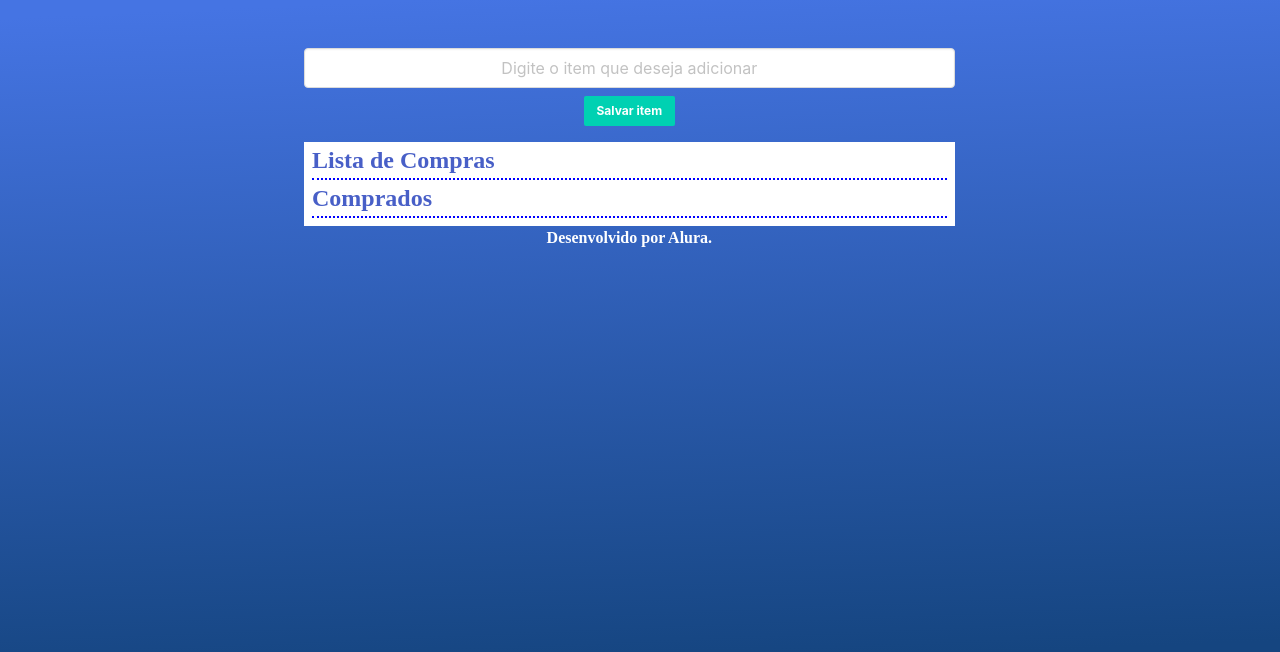
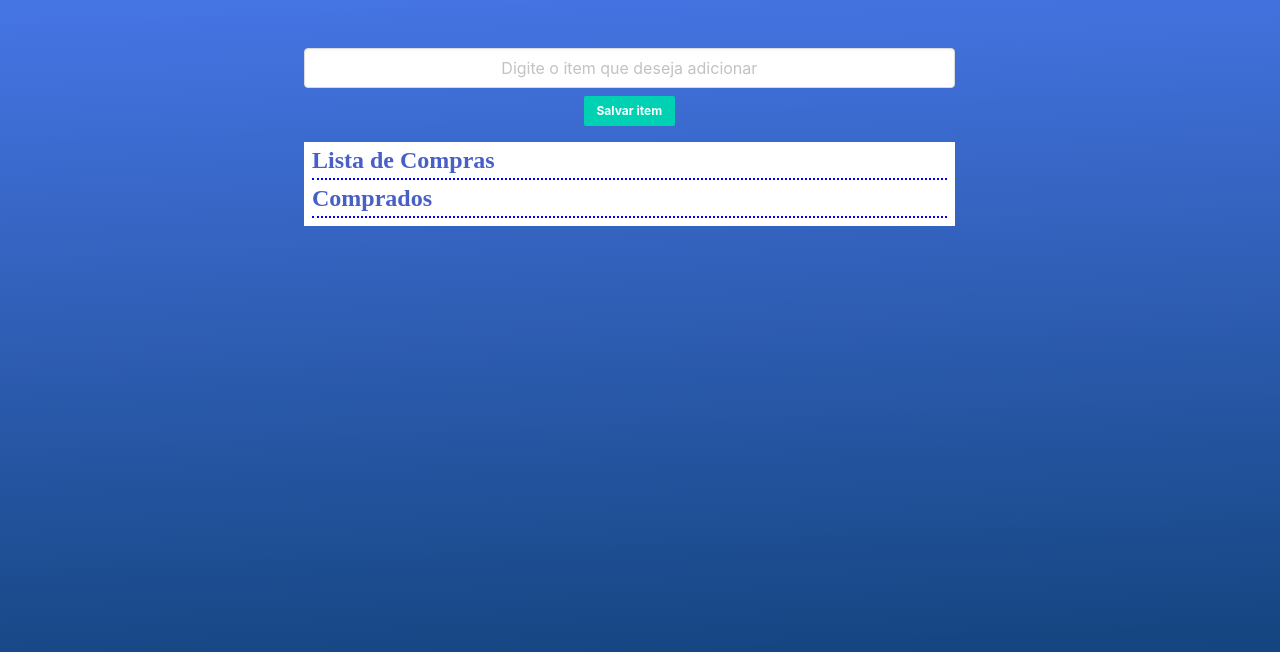
Before and after one commit to uryel-farias/Lista-de-Compras, a plain HTML site: page lista-de-compras-projeto-base/index.html in a window 1280 px wide. Drawn offline with nearby package versions, Linux system fonts and the light colour scheme; a web font is replaced by a local one.

Commit message:
alteração  no footer.

```diff
--- a/lista-de-compras-projeto-base/index.html
+++ b/lista-de-compras-projeto-base/index.html
@@ -38,7 +38,7 @@
             </section>
 
         </div>
-        <footer class="has-text-centered has-text-white has-text-weight-bold">Desenvolvido por Alura.</footer>
+        <footer class="has-text-centered has-text-white has-text-weight-bold"></footer>
     </main>
 
     <script src="./main.js"></script>
```
